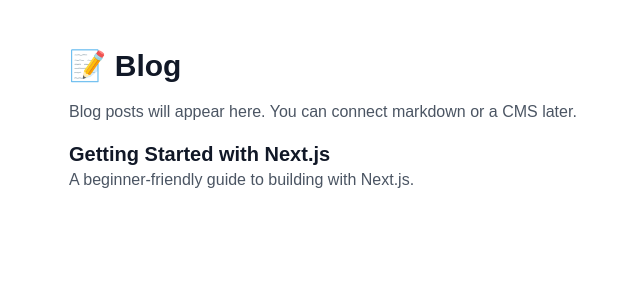
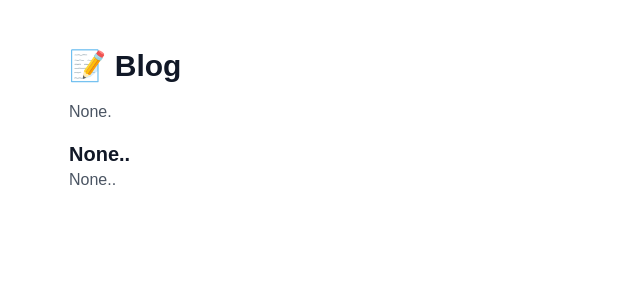
Before and after one commit to LaijuKamang/my-portfolio, a Next.js app: page /blog in a window 1280 px wide. Shown: the top 300 px of the page, without its empty margins (187-827 px from the left). Built offline with nearby package versions, Linux system fonts and the light colour scheme.

Commit message:
Update page.tsx
Update page.tsx

```diff
--- a/app/blog/page.tsx
+++ b/app/blog/page.tsx
@@ -3,11 +3,11 @@ export default function Blog() {
     <main className="min-h-screen bg-white dark:bg-black text-gray-900 dark:text-gray-100 px-6 py-12">
       <section className="max-w-3xl mx-auto">
         <h1 className="text-3xl font-bold mb-4">📝 Blog</h1>
-        <p className="text-gray-600 dark:text-gray-400 mb-4">Blog posts will appear here. You can connect markdown or a CMS later.</p>
+        <p className="text-gray-600 dark:text-gray-400 mb-4">None.</p>
         <ul className="space-y-4">
           <li>
-            <h2 className="text-xl font-semibold">Getting Started with Next.js</h2>
-            <p className="text-gray-600 dark:text-gray-400">A beginner-friendly guide to building with Next.js.</p>
+            <h2 className="text-xl font-semibold">None..</h2>
+            <p className="text-gray-600 dark:text-gray-400">None..</p>
           </li>
         </ul>
       </section>
```
